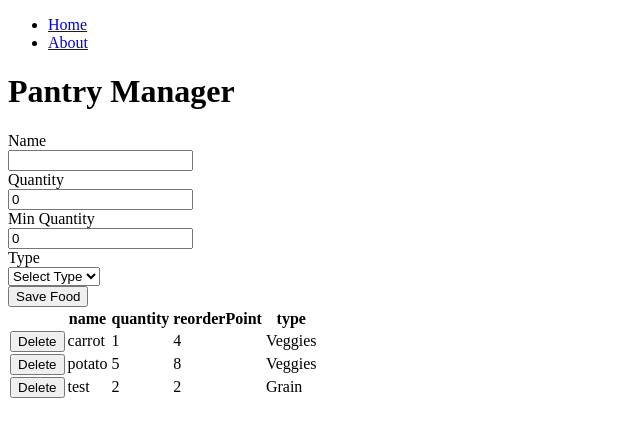
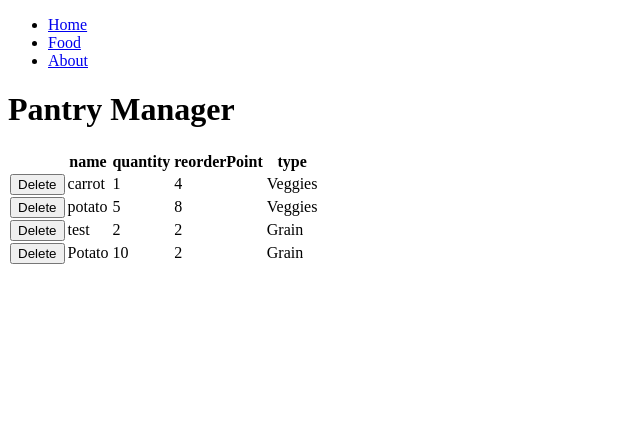
Before and after one commit to mbren2/eg_reactTraining, a React (Create React App) app in the folder eg-training/eg-training/: page / in a window 1280 px wide. Shown: the top 436 px of the page, without its empty margins (0-640 px from the left). Built offline with nearby package versions, Linux system fonts and the light colour scheme; data requests are answered from the project's data file.

Commit message:
Moved form to it's own class and arranged the nav to bring you to this page now

```diff
--- a/eg-training/eg-training/db.json
+++ b/eg-training/eg-training/db.json
@@ -20,6 +20,13 @@
       "reorderPoint": "2",
       "type": "Grain",
       "id": 3
+    },
+    {
+      "name": "Potato",
+      "quantity": "10",
+      "reorderPoint": "2",
+      "type": "Grain",
+      "id": 4
     }
   ]
 }
--- a/eg-training/eg-training/src/App.tsx
+++ b/eg-training/eg-training/src/App.tsx
@@ -1,10 +1,6 @@
-import React, { useEffect, useState } from "react";
-import { getFoods, deleteFood, addFood } from "./api/foodsApi";
-import { Input } from "./shared/input";
-import { Select } from "./shared/select";
+import { useEffect, useState } from "react";
+import { getFoods, deleteFood } from "./api/foodsApi";
 
-import { ToastContainer, toast } from 'react-toastify';
-import 'react-toastify/dist/ReactToastify.css';
 
 export type Food = {
   id: number;
@@ -14,19 +10,6 @@ export type Food = {
   type: string;
 };
 
-export type NewFood = {
-  name: string;
-  quantity: number;
-  reorderPoint: number;
-  type: string;
-};
-
-const emptyFood: NewFood = {
-  name: "",
-  quantity:0,
-  reorderPoint: 0,
-  type: "",
-}
 
 //Exercise 2:
 //  -Add 2 properties: reorderPoint (number), type (String)
@@ -38,8 +21,6 @@ export function App() {
   //const foodStateArray = useState<Food[]>([]);
   //const foods = foodStateArray[0];
   //const setFoods = foodStateArray[1];
-
-  const [newFood, setNewFood] = useState<NewFood>(emptyFood);
 
   useEffect(() => {
     async function callGetFoods() {
@@ -61,52 +42,13 @@ export function App() {
     ));
   }
 
-  //We've now implemented a single onChange handler by convention
-  //id corelates to the property in state
-  // you can figure that out by setting a debugger below, hitting the dev tools console and
-  // seeing that ID is set to the value at this point
-  function onChange(event:
-    React.ChangeEvent<HTMLInputElement | HTMLSelectElement>
-    ) {
-    const { value, id } = event.target;
-    //How do we create a new object that contains one updated property?
-    //You can create a const, then pass that into setNewFood()
-    //const _newFood = {
-    //  ...newFood,
-    //  name: value,
-    //}
-    //setNewFood(_newFood);
-    //Or, you can call the above within the setNewFood() call here,
-    setNewFood({
-      ...newFood,
-      //Instead of hardcoding "name" below and then creating a different onChange function
-      //for every type of onChange in our form, we can snag that property from the event like so,
-      //Note, this is using the id from above => const { value, id } = event.target;
-      [id]: value,
-    });
-  }
 
-async function handleSubmit(event: React.FormEvent<HTMLFormElement>) {
-  // Exercise 2: Save form data.
-  // Tip: http://localhost:3001/foods/
-  // Tip: Use POST
-  event.preventDefault();
 
-  try {
-    const addedFood = await addFood(newFood);
-    setFoods([...foods, addedFood]);
-    setNewFood(emptyFood);
-    toast.success("Food saved! 🦄");
-  } catch (error) {
-    toast.error("Failed to add");
-  }
-}
 
   return (
     //Use this empty tag (opposed to using a div) to give these elements a parent element
     //Without the empty tag or div here, we get an error bc h1 and ul need a parent tag
     <>
-      <ToastContainer />
       <h1>Pantry Manager</h1>
 
       {/* Day 2|Exercise 1: Create a reusable select and consume it below for food type.
@@ -119,41 +61,7 @@ async function handleSubmit(event: React.FormEvent<HTMLFormElement>) {
     options:SelectOption[];
       */}
 
-      <form onSubmit={handleSubmit}>
-        <Input
-          onChange={onChange}
-          id="name"
-          label="Name"
-          value={newFood.name}
-        />
-        <Input
-          onChange={onChange}
-          id="quantity"
-          label="Quantity"
-          type="number"
-          value={newFood.quantity.toString()}
-        />
-        <Input
-          onChange={onChange}
-          id="reorderPoint"
-          label="Min Quantity"
-          type="number"
-          value={newFood.reorderPoint.toString()}
-        />
-        <Select
-          id="type"
-          label="Type"
-          onChange={onChange}
-          placeholderOption="Select Type"
-          value={newFood.type}
-          options={[
-            {label:"Vegetable", value:"Vegetable"},
-            {label:"Grain", value:"Grain"},
-            {label:"Fruit", value:"Fruit"}
-            ]}
-        />
-        <input className="btn btn-primary" type="submit" value="Save Food" />
-      </form>
+
 
       <table>
         <thead>
--- /dev/null
+++ b/eg-training/eg-training/src/FoodForm.tsx
@@ -0,0 +1,95 @@
+import { useState } from "react";
+import { toast } from "react-toastify";
+import { addFood } from "./api/foodsApi";
+import { Input } from "./shared/input";
+import { Select } from "./shared/select";
+import { useHistory } from "react-router-dom";
+
+export type NewFood = {
+    name: string;
+    quantity: number;
+    reorderPoint: number;
+    type: string;
+  };
+
+const emptyFood: NewFood = {
+    name: "",
+    quantity:0,
+    reorderPoint: 0,
+    type: "",
+  }
+
+export function FoodForm() {
+    const [newFood, setNewFood] = useState<NewFood>(emptyFood);
+    const history = useHistory();
+
+    async function handleSubmit(event: React.FormEvent<HTMLFormElement>) {
+        event.preventDefault();
+        try {
+          await addFood(newFood);
+          toast.success("Food saved! 🦄");
+          history.push("/"); //Redirect to home
+        } catch (error) {
+          toast.error("Failed to add");
+        }
+      }
+
+
+  function onChange(event:
+    React.ChangeEvent<HTMLInputElement | HTMLSelectElement>
+    ) {
+    const { value, id } = event.target;
+    //How do we create a new object that contains one updated property?
+    //You can create a const, then pass that into setNewFood()
+    //const _newFood = {
+    //  ...newFood,
+    //  name: value,
+    //}
+    //setNewFood(_newFood);
+    //Or, you can call the above within the setNewFood() call here,
+    setNewFood({
+      ...newFood,
+      [id]: value,
+    });
+  }
+
+    return(
+
+        <form onSubmit={handleSubmit}>
+        <Input
+          onChange={onChange}
+          id="name"
+          label="Name"
+          value={newFood.name}
+        />
+        <Input
+          onChange={onChange}
+          id="quantity"
+          label="Quantity"
+          type="number"
+          value={newFood.quantity.toString()}
+        />
+        <Input
+          onChange={onChange}
+          id="reorderPoint"
+          label="Min Quantity"
+          type="number"
+          value={newFood.reorderPoint.toString()}
+        />
+        <Select
+          id="type"
+          label="Type"
+          onChange={onChange}
+          placeholderOption="Select Type"
+          value={newFood.type}
+          options={[
+            {label:"Vegetable", value:"Vegetable"},
+            {label:"Grain", value:"Grain"},
+            {label:"Fruit", value:"Fruit"}
+            ]}
+        />
+        <input className="btn btn-primary" type="submit" value="Save Food" />
+      </form>
+
+    );
+}
--- a/eg-training/eg-training/src/Nav.tsx
+++ b/eg-training/eg-training/src/Nav.tsx
@@ -8,6 +8,9 @@ export function Nav() {
                 <Link to="/">Home</Link>
             </li>
             <li>
+                <Link to="/food">Food</Link>
+            </li>
+            <li>
                 <Link to="/about">About</Link>
             </li>
         </ul>
--- a/eg-training/eg-training/src/api/foodsApi.ts
+++ b/eg-training/eg-training/src/api/foodsApi.ts
@@ -1,4 +1,5 @@
-import { Food, NewFood } from "../App";
+import { Food } from "../App";
+import { NewFood } from "../FoodForm";
 
 export async function getFoods() {
     const response = await fetch("http://localhost:3001/foods")
--- a/eg-training/eg-training/src/index.tsx
+++ b/eg-training/eg-training/src/index.tsx
@@ -4,6 +4,7 @@ import { App } from "./App";
 import { About } from "./About";
 import { Nav } from "./Nav";
 import { BrowserRouter, Route } from "react-router-dom";
+import { FoodForm } from "./FoodForm";
 
 const headStyle = {color: "blue", marginBottom: 10 };
 
@@ -30,6 +31,9 @@ render(
         <Route path="/about">
             <About />
         </Route>
+        <Route path="/food">
+            <FoodForm />
+        </Route>
         <Route path="/" exact>
             <App />
         </Route>
```
